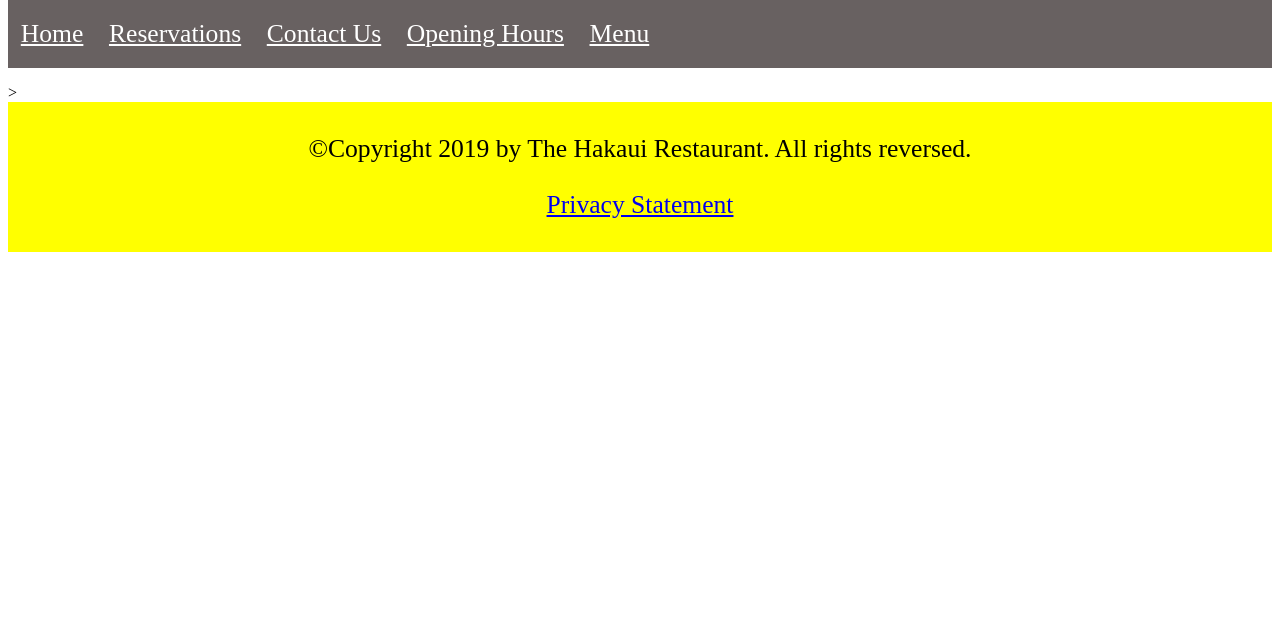
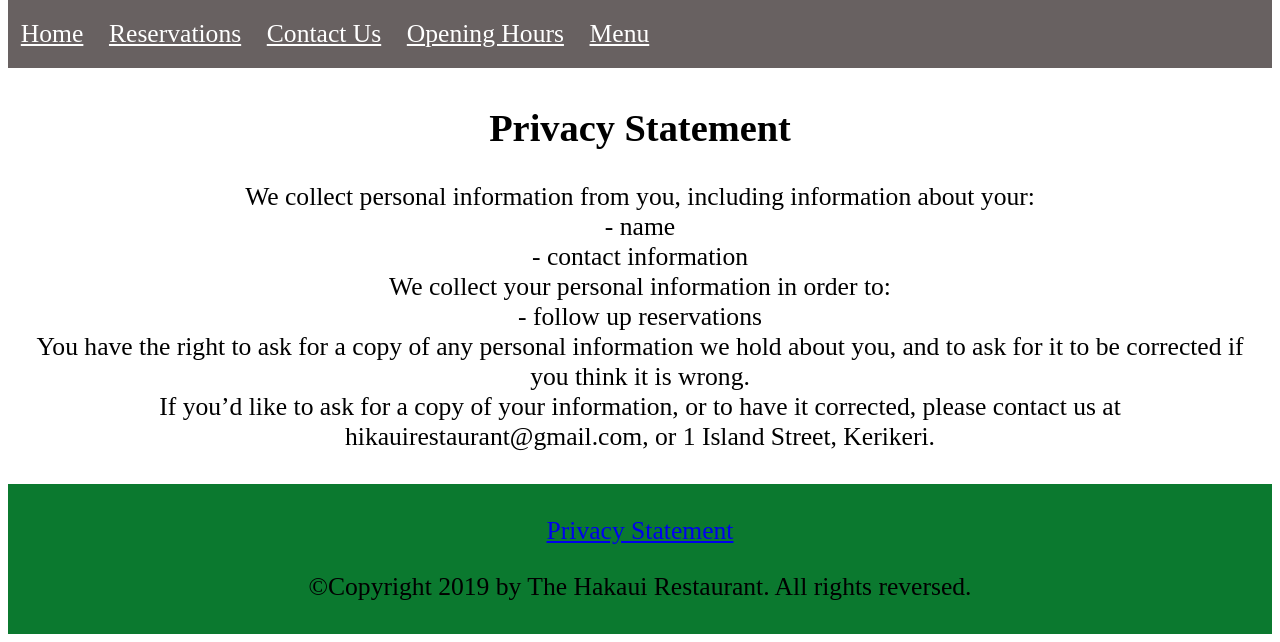
Before and after one commit to Falkurne/falkurne.github.io, a PHP site: page /privacy_statement.html in a window 1280 px wide. Shown: the part 212-854 px from the top of the page. Before the commit the page ends 464 px from the top, so only its background shows below. Run offline with PHP 8.4, Linux system fonts and the light colour scheme.

Commit message:
Small edits

```diff
--- a/contact.html
+++ b/contact.html
@@ -29,8 +29,8 @@
 
           <!-- footer accross all pages -->
         <footer class="footer">
+            <p><a href="./privacy_statement.html">Privacy Statement</a></p>
             <p>©Copyright 2019 by The Hakaui Restaurant. All rights reversed.</p>
-            <p><a href="./privacy_statement.html">Privacy Statement</a></p>
         </footer>
     </body>
 </html>
--- a/hours.html
+++ b/hours.html
@@ -26,9 +26,9 @@
         </main>
 
           <!-- footer accross all pages -->
-        <footer class="footer">
+          <footer class="footer">
+            <p><a href="./privacy_statement.html">Privacy Statement</a></p>
             <p>©Copyright 2019 by The Hakaui Restaurant. All rights reversed.</p>
-            <p><a href="./privacy_statement.html">Privacy Statement</a></p>
         </footer>
     </body>
 </html>
--- a/index.html
+++ b/index.html
@@ -34,9 +34,9 @@
         </main>
 
           <!-- footer accross all pages -->
-        <footer class="footer">
+          <footer class="footer">
+            <p><a href="./privacy_statement.html">Privacy Statement</a></p>
             <p>©Copyright 2019 by The Hakaui Restaurant. All rights reversed.</p>
-            <p><a href="./privacy_statement.html">Privacy Statement</a></p>
         </footer>
     </body>
 </html>
--- a/menu.html
+++ b/menu.html
@@ -34,9 +34,9 @@
         </main>
 
           <!-- footer accross all pages -->
-        <footer class="footer">
+          <footer class="footer">
+            <p><a href="./privacy_statement.html">Privacy Statement</a></p>
             <p>©Copyright 2019 by The Hakaui Restaurant. All rights reversed.</p>
-            <p><a href="./privacy_statement.html">Privacy Statement</a></p>
         </footer>
     </body>
 </html>
--- a/privacy_statement.html
+++ b/privacy_statement.html
@@ -18,16 +18,22 @@
             <a href="./hours.html">Opening Hours</a>
             <a href="./menu.html">Menu</a>
         </div>
-        <main>
-            <p>
-
-            </p>>
+        <main class="main">
+            <h2>Privacy Statement</h2>
+            <p> We collect personal information from you, including information about your:<br>
+                - name<br>
+                - contact information<br>
+                We collect your personal information in order to:<br>
+                - follow up reservations<br>
+                You have the right to ask for a copy of any personal information we hold about you, and to ask for it to be corrected if you think it is wrong.<br>
+                If you’d like to ask for a copy of your information, or to have it corrected, please contact us at hikauirestaurant@gmail.com, or 1 Island Street, Kerikeri.
+            </p>
         </main>
 
           <!-- footer accross all pages -->
-        <footer class="footer">
+          <footer class="footer">
+            <p><a href="./privacy_statement.html">Privacy Statement</a></p>
             <p>©Copyright 2019 by The Hakaui Restaurant. All rights reversed.</p>
-            <p><a href="./privacy_statement.html">Privacy Statement</a></p>
         </footer>
     </body>
 </html>
--- a/reservations.html
+++ b/reservations.html
@@ -25,9 +25,9 @@
         </main>
 
           <!-- footer accross all pages -->
-        <footer class="footer">
+          <footer class="footer">
+            <p><a href="./privacy_statement.html">Privacy Statement</a></p>
             <p>©Copyright 2019 by The Hakaui Restaurant. All rights reversed.</p>
-            <p><a href="./privacy_statement.html">Privacy Statement</a></p>
         </footer>
     </body>
 </html>
--- a/styles/style.css
+++ b/styles/style.css
@@ -11,6 +11,7 @@
 }
 /* Style the top navigation bar */
 .topnav {
+    text-align: center;
     overflow: hidden;
     background-color: rgb(104, 97, 97);
     font-size: 2vw;
@@ -27,8 +28,10 @@
 .main {
     text-align: center;
     padding: 0.5vw;
-    font-size: 3vw;
+    font-size: 2vw;
+
 }
+
 /* Create two equal columns that float next to each other */
 .column {
     float: left;
@@ -50,7 +53,7 @@
     }
 }
 .footer {
-    background-color: yellow;
+    background-color: rgb(11, 121, 47);
     text-align: center;
     padding: 0.5vw;
     font-size: 2vw;
```
